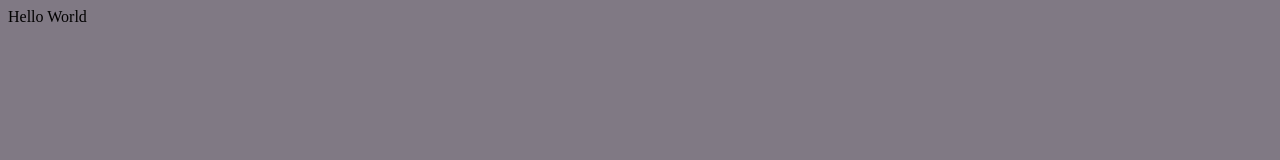
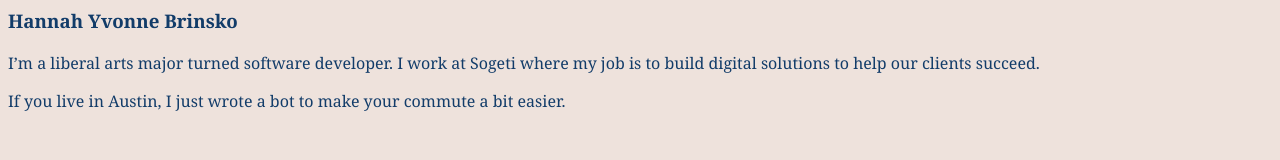
Before and after one commit to hbrinsko/hbrinsko.github.io, a plain HTML site: page index.html in a window 1280 px wide. Drawn offline with Linux system fonts and the light colour scheme.

Commit message:
some words

```diff
--- a/index.html
+++ b/index.html
@@ -10,7 +10,9 @@
 </head>
 
 <body>
-    <p>Hello World</p>
+    <h3>Hannah Yvonne Brinsko</h3>
+    <p>I’m a liberal arts major turned software developer. I work at Sogeti where my job is to build digital solutions to help our clients succeed.</p>
+    <p>If you live in Austin, I just wrote a bot to make your commute a bit easier.</p>
 </body>
 
 </html>
--- a/scss/main.scss
+++ b/scss/main.scss
@@ -1,5 +1,12 @@
-$background-color: #807984;
+$background-color: #EEE2DC;
+$primary: #123C69;
+$secondary: #EDC7B7;
 
 body {
     background-color: $background-color;
+    font-family: Georgia, serif;
 }
+
+h3, p {
+    color: $primary;
+}
```
Also changed, not shown: css/main.css.
